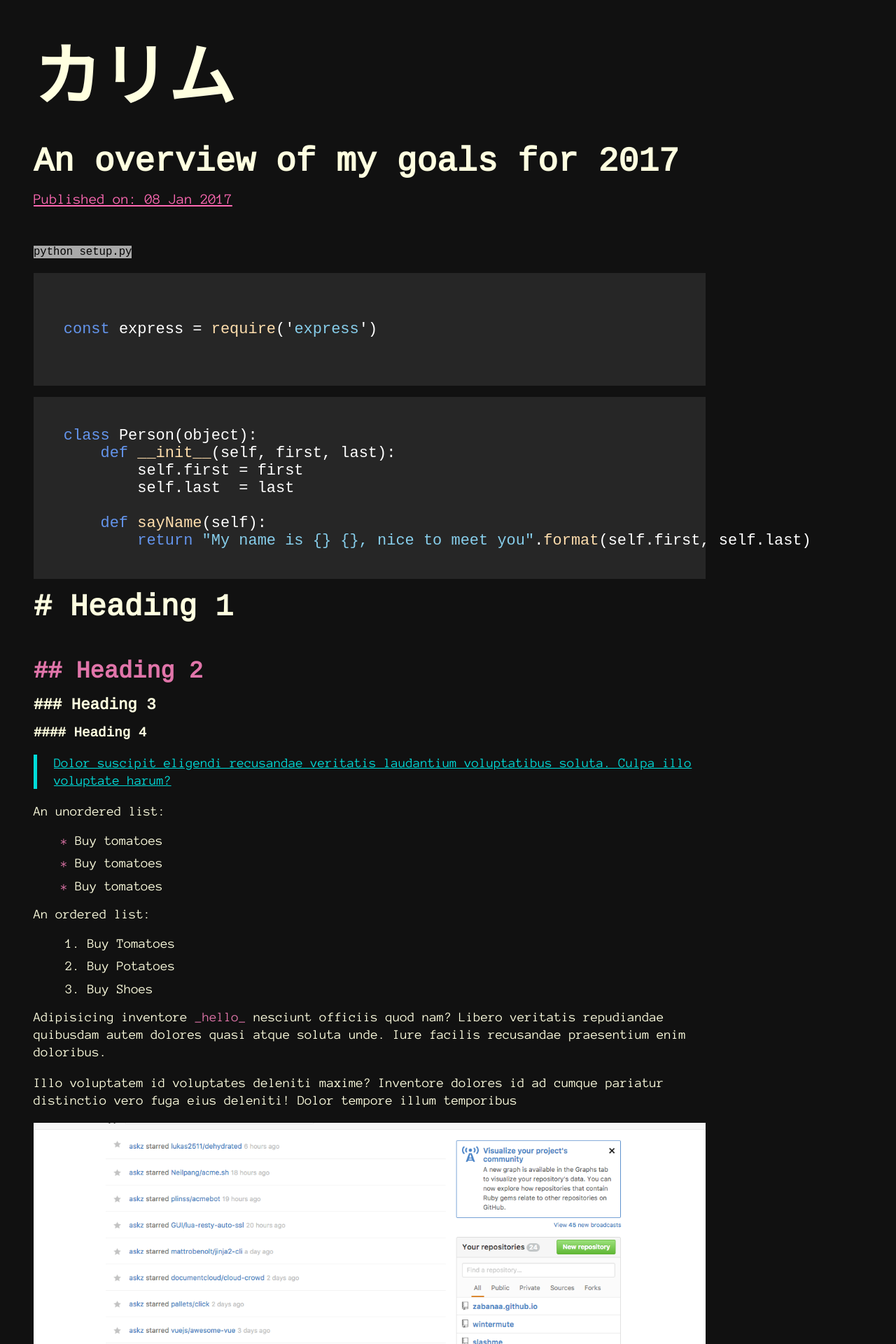
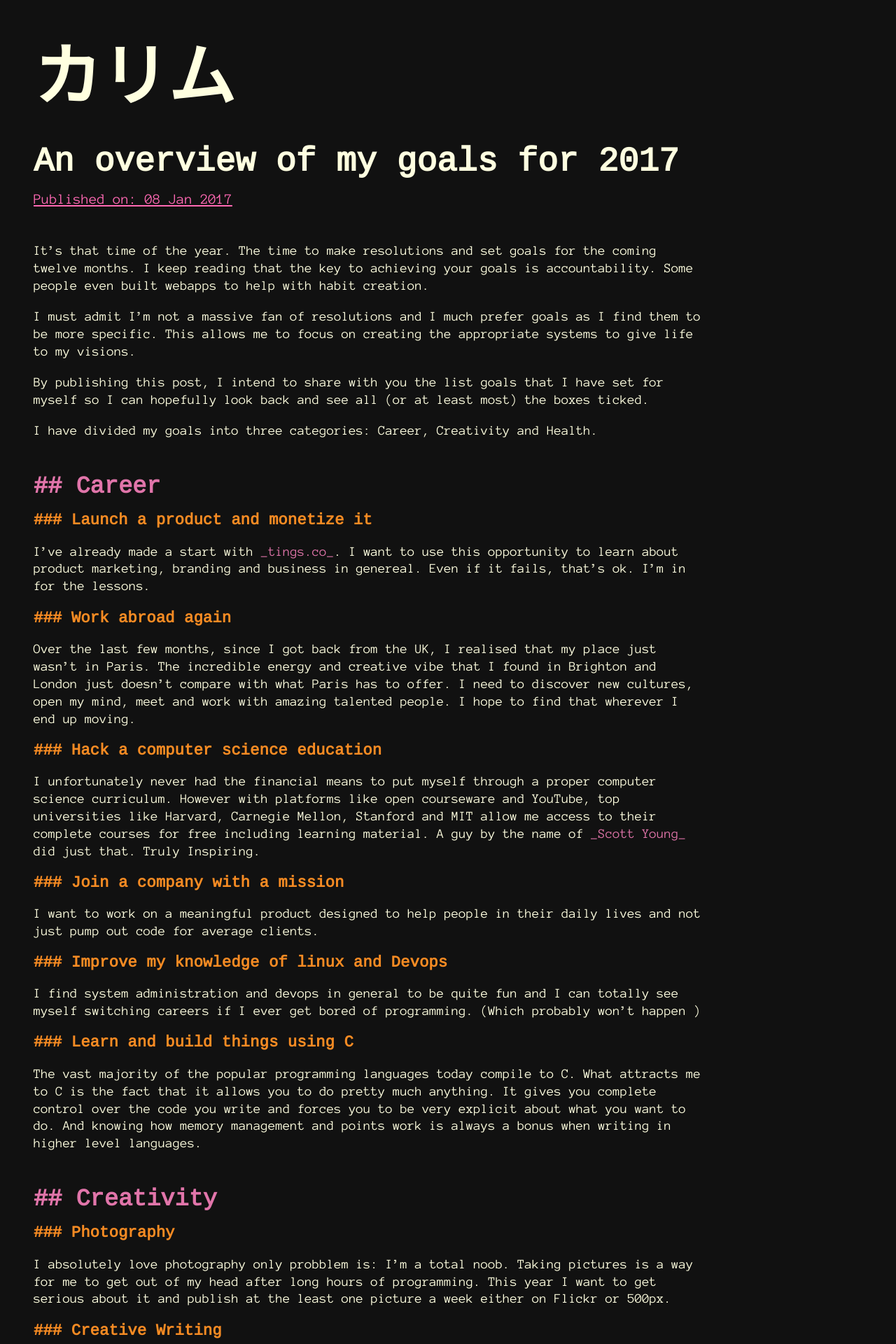
Before and after one commit to Zabanaa/zabanaa.github.io, a Jekyll site: the page built from _posts/2017-01-08-my-goals-for-2017.md, in a window 1280 px wide. Shown: the top 1920 px of the page at 70% size. Built offline with Jekyll 4.4.1, drawn with Linux system fonts in a browser that asks for light colours; some of the changed text lies outside the part shown.

Commit message:
publish goals post

````diff
--- a/_dev/sass/sections/_post.sass
+++ b/_dev/sass/sections/_post.sass
@@ -61,6 +61,7 @@
 
     h3
         font-size: 1.4em
+        color: $orange
 
         &:before
             content: "### "
--- a/_posts/2017-01-08-my-goals-for-2017.md
+++ b/_posts/2017-01-08-my-goals-for-2017.md
@@ -3,47 +3,78 @@ layout: post
 title: An overview of my goals for 2017
 ---
 
-`python setup.py`
+It's that time of the year. The time to make resolutions and set goals for the
+coming twelve months. I keep reading that the key to achieving your goals is
+accountability. Some people even built webapps to help with habit creation.
 
-```javascript
+I must admit I'm not a massive fan of resolutions and I much prefer goals as I
+find them to be more specific. This allows me to focus on creating the appropriate systems to give life to my visions.
 
-const express = require('express')
+By publishing this post, I intend to share with you the list goals that I have
+set for myself so I can hopefully look back and see all (or at least most) the
+boxes ticked.
 
-```
+I have divided my goals into three categories: Career, Creativity and Health.
 
-```python
-class Person(object):
-    def __init__(self, first, last):
-        self.first = first
-        self.last  = last
+## Career
 
-    def sayName(self):
-        return "My name is {} {}, nice to meet you".format(self.first, self.last)
-```
+### Launch a product and monetize it
 
-# Heading 1
-## Heading 2
-### Heading 3
-#### Heading 4
+I've already made a start with [tings.co](https://www.github.com/tings). I want
+to use this opportunity to learn about product marketing, branding and business
+in genereal. Even if it fails, that's ok. I'm in for the lessons.
 
-> Dolor suscipit eligendi recusandae veritatis laudantium voluptatibus soluta. Culpa illo voluptate harum?
+### Work abroad again
 
-An unordered list:
+Over the last few months, since I got back from the UK, I realised that my place
+just wasn't in Paris. The incredible energy and creative vibe that I found in
+Brighton and London just doesn't compare with what Paris has to offer. I need to
+discover new cultures, open my mind, meet and work with amazing talented people. I hope to find that wherever I end up moving.
 
-- Buy tomatoes
-- Buy tomatoes
-- Buy tomatoes
+### Hack a computer science education
 
-An ordered list:
+I unfortunately never had the financial means to put myself through a proper
+computer science curriculum. However with platforms like open courseware and
+YouTube, top universities like Harvard, Carnegie Mellon, Stanford and MIT allow me access to their complete courses for free including learning material. A guy by the name of [Scott Young](https://www.youtube.com/watch?v=piSLobJfZ3c) did just that. Truly Inspiring.
 
-1. Buy Tomatoes
-2. Buy Potatoes
-3. Buy Shoes
+### Join a company with a mission
 
-Adipisicing inventore [hello](hello) nesciunt officiis quod nam? Libero veritatis repudiandae quibusdam autem dolores quasi atque soluta unde. Iure facilis recusandae praesentium enim doloribus.
+I want to work on a meaningful product designed to help people in their daily
+lives and not just pump out code for average clients.
 
-Illo voluptatem id voluptates deleniti maxime? Inventore dolores id ad cumque pariatur distinctio vero fuga eius deleniti! Dolor tempore illum temporibus
+### Improve my knowledge of linux and Devops
 
-![some alt text for seo](/assets/img/hello.png)
+I find system administration and devops in general to be quite fun and I can
+totally see myself switching careers if I ever get bored of programming.
+(Which probably won't happen )
 
-Illo voluptatem id voluptates deleniti maxime? Inventore dolores id ad cumque pariatur distinctio vero fuga eius deleniti! Dolor tempore illum temporibus
+### Learn and build things using C
+
+The vast majority of the popular programming languages today compile to C. What
+attracts me to C is the fact that it allows you to do pretty much anything. It
+gives you complete control over the code you write and forces you to be very
+explicit about what you want to do. And knowing how memory management and points
+work is always a bonus when writing in higher level languages.
+
+
+## Creativity
+
+### Photography
+
+I absolutely love photography only probblem is:  I'm a total noob. Taking pictures is a way for me to get out of my head after long hours of programming. This year I want to get serious about it and publish at the least one picture a week either on Flickr or 500px.
+
+### Creative Writing
+
+Writing code is fun and comes naturally to me. Writing essays and articles is a different thing. Again, just like with photography I want to see if I can publish an article a week. I strongly believe that consistency is the only way to make progress. Also I'd love to write a book at some point in the future, so yeah.
+
+## Health
+
+This year I want to make sure I don't fall into the trap of burnout. By that I
+mean making time for myself and not push myself too hard. Balance is everything
+in producing great quality work.
+Nutrition is also another aspect of my life that I want to improve. A good,
+balanced and healthy diet means more energy both physically and mentally, which
+is always welcome.
+
+These are my goals for 2017, I'm determined to achieve them, so let's see what
+happens. I always like a good challenge.
````
Also changed, not shown: assets/css/main.css.
